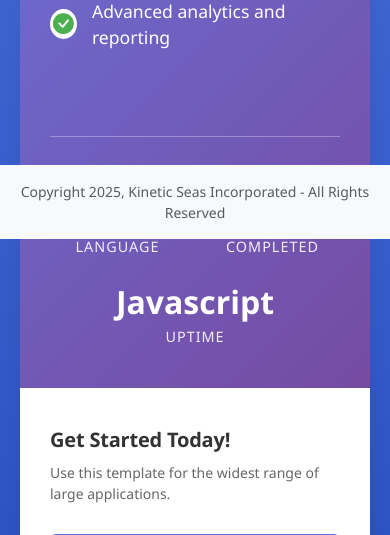
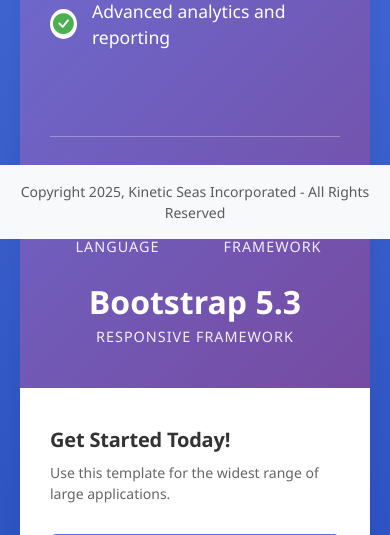
Before and after one commit to GunnarMUC/development_rules, a PHP site: page / in a window 390 px wide. Shown: the part 605-1140 px from the top of the page. Run offline with PHP 8.4, Linux system fonts and the light colour scheme.

Commit message:
Update landing page statistics to reflect technology stack
Updated the statistics section on the landing page to showcase the full tech stack:
- Stat 2: Changed from HTML/Tasks Completed to HTMX/Javascript Framework
- Stat 3: Changed from Javascript/Uptime to Bootstrap 5.3/Responsive Framework

🤖 Generated with [Claude Code](https://claude.com/claude-code)

Co-Authored-By: Claude <noreply@anthropic.com>

```diff
--- a/html/index.php
+++ b/html/index.php
@@ -271,12 +271,12 @@ if (isset($_SESSION['user_id'])) {
                         <span class="stat-label">Backend Language</span>
                     </div>
                     <div id="stat-2" class="stat-item">
-                        <span class="stat-number">HTML</span>
-                        <span class="stat-label">Tasks Completed</span>
+                        <span class="stat-number">HTMX</span>
+                        <span class="stat-label">Javascript Framework</span>
                     </div>
                     <div id="stat-3" class="stat-item">
-                        <span class="stat-number">Javascript</span>
-                        <span class="stat-label">Uptime</span>
+                        <span class="stat-number">Bootstrap 5.3</span>
+                        <span class="stat-label">Responsive Framework</span>
                     </div>
                 </div>
             </div>
```
Also changed, not shown: docs/activity.md (+5 -3 lines).
